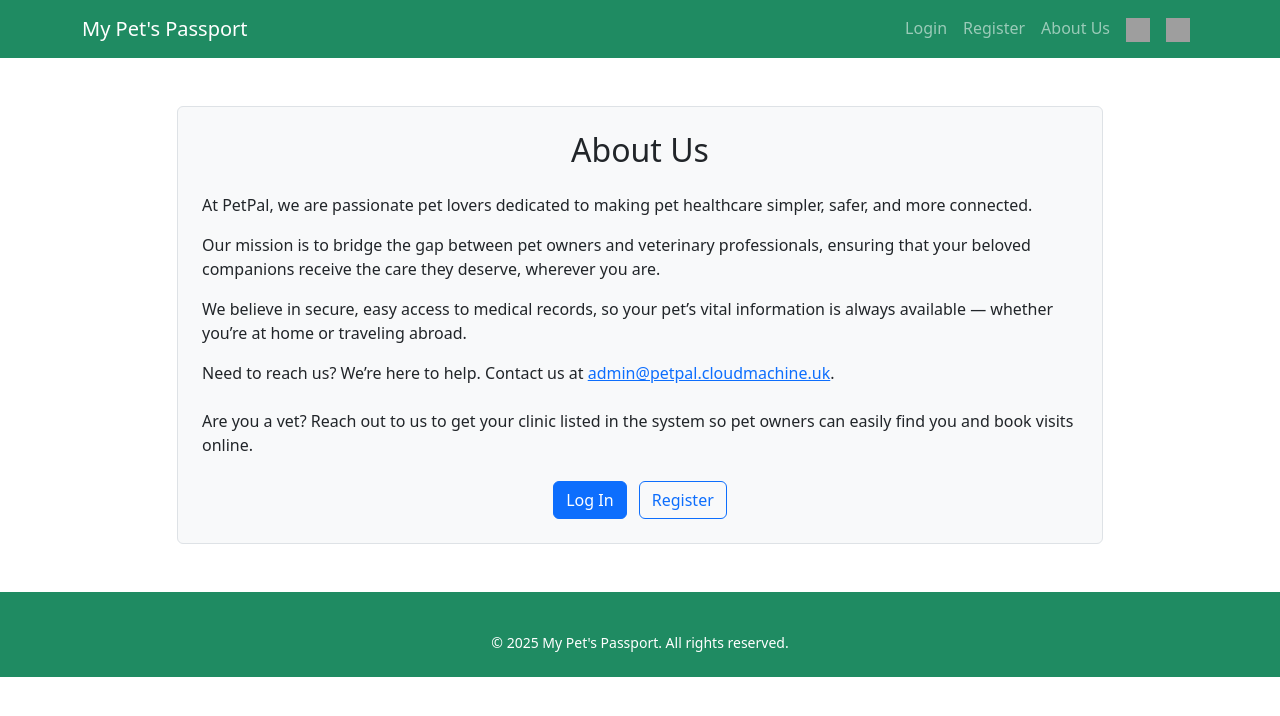
After one commit to StanDobrev11/pet_mvp, a Django app: page /about/ in a window 1280 px wide. The commit adds this page. Shown: the top 716 px of the page. Run offline with Django 5.2, Linux system fonts and the light colour scheme; parts of the project's set-up code (start-up, migrations or seed data) failed here and were passed over; some libraries are stand-ins or nearby versions; grey boxes are pictures that could not be loaded.

Commit message:
completed feature

```diff
--- a/pet_mvp/common/urls.py
+++ b/pet_mvp/common/urls.py
@@ -1,9 +1,10 @@
 from django.contrib.auth.decorators import login_not_required
 from django.urls import path, include
 
-from pet_mvp.common.views import IndexView, DashboardView
+from pet_mvp.common.views import AboutView, IndexView, DashboardView
 
 urlpatterns = [
     path('', login_not_required(IndexView.as_view()), name='index'),
+    path('about/', login_not_required(AboutView.as_view()), name='about'),
     path('dashboard/', DashboardView.as_view(), name='dashboard'),
 ]
--- a/pet_mvp/common/views.py
+++ b/pet_mvp/common/views.py
@@ -9,9 +9,12 @@ from pet_mvp.pets.models import Pet
 UserModel = get_user_model()
 
 
+class AboutView(views.TemplateView):
+    template_name = 'common/about.html'
+
+
 class IndexView(views.TemplateView):
     template_name = 'common/index.html'
-    login_required = False
 
     def get(self, request, *args, **kwargs):
 
--- a/templates/base.html
+++ b/templates/base.html
@@ -59,6 +59,9 @@
                                 <a class="nav-link" href="{% url 'register' %}">{% trans "Register" %}</a>
                             </li>
                         {% endif %}
+                        <li class="nav-item">
+                                <a class="nav-link" href="{% url 'about' %}">{% trans "About Us" %}</a>
+                            </li>
                         <!-- Language Switcher -->
                         <li class="nav-item">
                             <a class="nav-link language-switcher" href="#" data-language="en">
--- /dev/null
+++ b/templates/common/about.html
@@ -0,0 +1,34 @@
+{% extends 'base.html' %}
+{% load i18n %}
+
+{% block content %}
+<section class="container mt-5">
+    <div class="row justify-content-center">
+        <div class="col-md-10">
+            <div class="p-4 border rounded bg-light">
+                <h2 class="mb-4 text-center">{% trans "About Us" %}</h2>
+
+                <p>{% trans "At PetPal, we are passionate pet lovers dedicated to making pet healthcare simpler, safer, and more connected." %}</p>
+
+                <p>{% trans "Our mission is to bridge the gap between pet owners and veterinary professionals, ensuring that your beloved companions receive the care they deserve, wherever you are." %}</p>
+
+                <p>{% trans "We believe in secure, easy access to medical records, so your pet’s vital information is always available — whether you’re at home or traveling abroad." %}</p>
+
+                <p>{% trans "Need to reach us? We’re here to help. Contact us at" %}
+                    <a href="mailto:admin@petpal.cloudmachine.uk">admin@petpal.cloudmachine.uk</a>.
+                </p>
+
+                <p class="mt-4">
+                    {% trans "Are you a vet?" %}
+                    {% trans "Reach out to us to get your clinic listed in the system so pet owners can easily find you and book visits online." %}
+                </p>
+
+                <div class="text-center mt-4">
+                    <a href="{% url 'login' %}" class="btn btn-primary me-2">{% trans "Log In" %}</a>
+                    <a href="{% url 'register' %}" class="btn btn-outline-primary">{% trans "Register" %}</a>
+                </div>
+            </div>
+        </div>
+    </div>
+</section>
+{% endblock %}
```
Also changed, not shown: locale/bg/LC_MESSAGES/django.po.
